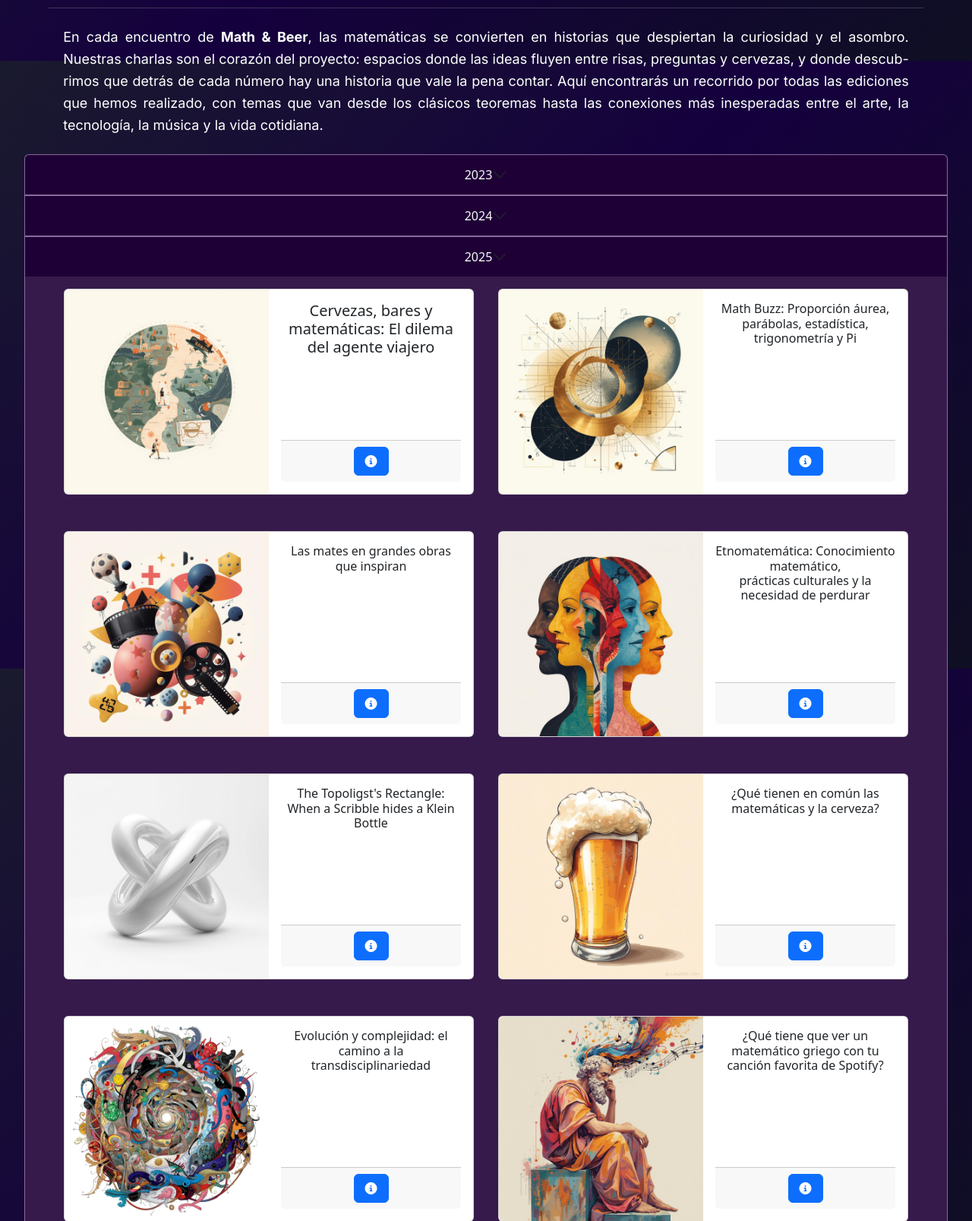
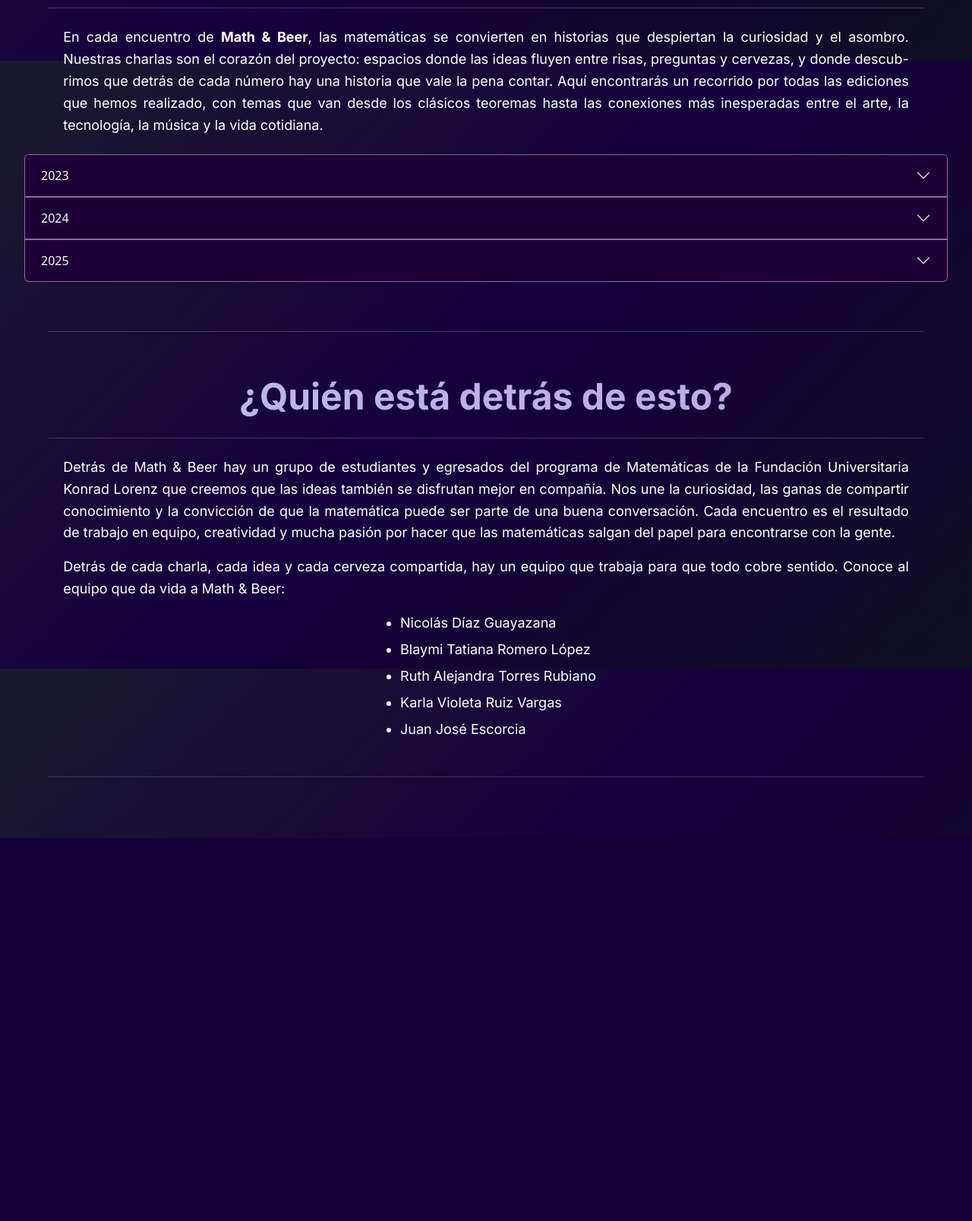
Before and after one commit to Nickdiaz14/math_and_beer_games, a Flask app: page / in a window 1280 px wide. Shown: the part 1520-3127 px from the top of the page at 76% size. After the commit the page ends 2623 px from the top, so only its background shows below. Run offline with Flask 3, Linux system fonts and the light colour scheme; some libraries are stand-ins or nearby versions.

Commit message:
Agregar info a la última parte y cambiar sizing del boton del acordeon

```diff
--- a/static/css/about.css
+++ b/static/css/about.css
@@ -7,6 +7,22 @@
     max-width: 87%;
     text-justify: inter-word;
     hyphens: auto;
+}
+
+.about_text h2 {
+    color: white;
+    font-family: 'Inter', sans-serif;
+    font-weight: 700;
+    font-size: 200%;
+    margin-top: 4vh;
+    margin-bottom: 2vh;
+}
+
+.about_text li {
+    color: white;
+    font-family: 'Inter', sans-serif;
+    font-size: min(4vw, 18px);
+    margin-bottom: 1vh;
 }
 
 .myBg {
@@ -94,4 +110,9 @@
 .accordion-item {
     border: 1px solid rgba(232, 201, 254, 0.53) !important;
     box-sizing: border-box;
+    padding: 1px;
 }
+
+.collapsed::after {
+    filter: invert(1);
+}
--- a/templates/about.html
+++ b/templates/about.html
@@ -23,7 +23,7 @@
                     <ul class="navbar-nav">
                         <li class="nav-item">
                             <button onclick="location.href='#Inicio'" class="nav-link active" aria-current="page">
-                                <i class="fa-solid fa-circle-info"></i> ¿Qué es Math&Beer?
+                                <i class="fa-solid fa-circle-info"></i> ¿Qué es Mathh & Beer?
                             </button>
                         </li>
                         <li class="nav-item">
@@ -44,7 +44,7 @@
 
     <main>
         <hr id="Inicio">
-        <h1 class="title">¿Qué es Math&Beer?</h1>
+        <h1 class="title">¿Qué es Mathh & Beer?</h1>
         <hr>
         <div class="about_text displayColumn">
             <p><strong>Math & Beer</strong> nació de una idea tan simple como poderosa: sacar las matemáticas del aula y llevarlas a un espacio donde cualquiera pudiera disfrutarlas sin miedo ni formalismos. Todo comenzó en una reunión en la <strong>Fundación Universitaria Konrad Lorenz</strong>, cuando <strong>Carlos Díez</strong>, decano y director de Matemáticas en ese entonces, conversaba con un grupo de gestores estudiantiles fascinados por <em>Astronomy on Tap</em>, un evento que acercaba la astronomía al público en bares y cafés. De allí surgió la pregunta que lo cambió todo: ¿por qué no hacer lo mismo con las matemáticas?</p>
@@ -65,7 +65,7 @@
         <div class="accordion displayColumn" id="accordionExample">
             <!-- 2023 -->
             <div class="accordion-item myBg displayColumn">
-                <h2 class="accordion-header myBg">
+                <h2 class="accordion-header myBg w-100">
                     <button class="accordion-button collapsed myBg text-light" type="button" data-bs-toggle="collapse" data-bs-target="#collapseOne" aria-expanded="false" aria-controls="collapseOne">2023</button>
                 </h2>
                 <div id="collapseOne" class="accordion-collapse collapse displayColumn" data-bs-parent="#accordionExample">
@@ -211,7 +211,7 @@
                                         <h3>Lugar</h3>
                                         <p class="modalContent">A Seis Manos, Bogotá</p>
                                         <h3>Resumen</h3>
-                                        <p class="modalContent">¿Cuál de tus habilidades humanas quisieras mejorar? ¿Estarías dispuesto a renunciar a la obsolencia programada que tenemos los humanos? ¿Qué pasaría con la humanidad y que tan ético sería? <br> En esta charla discutiremos sobre los límites y las posibilidades de la mejora humana mediante la tecnología y a explorar el mundo del transhumanismo. Descubre cómo la Inteligencia Artificial puede ayudarnos a superar nuestras limitaciones y las preocupaciones éticas y sociales que surgen con su aplicación. <br> Además, en nuestra charla hablaremos sobre los transformes, una tecnología detrás de las Inteligencias Artificiales más revolucionarias de los últimos meses. <br> No te pierdas esta oportunidad de explorar el futuro y el concepto de la humanidad en la era digital. ¡Únete a nuestro Math&Beer y prepárate para que tu mente explote!</p>
+                                        <p class="modalContent">¿Cuál de tus habilidades humanas quisieras mejorar? ¿Estarías dispuesto a renunciar a la obsolencia programada que tenemos los humanos? ¿Qué pasaría con la humanidad y que tan ético sería? <br> En esta charla discutiremos sobre los límites y las posibilidades de la mejora humana mediante la tecnología y a explorar el mundo del transhumanismo. Descubre cómo la Inteligencia Artificial puede ayudarnos a superar nuestras limitaciones y las preocupaciones éticas y sociales que surgen con su aplicación. <br> Además, en nuestra charla hablaremos sobre los transformes, una tecnología detrás de las Inteligencias Artificiales más revolucionarias de los últimos meses. <br> No te pierdas esta oportunidad de explorar el futuro y el concepto de la humanidad en la era digital. ¡Únete a nuestro Mathh & Beer y prepárate para que tu mente explote!</p>
                                     </div>
                                     <div class="modal-footer myButtons">
                                         <button type="button" class="btn btn-secondary closeButton" data-bs-dismiss="modal">Cerrar</button>
@@ -379,7 +379,7 @@
 
             <!-- 2024 -->
             <div class="accordion-item myBg displayColumn">
-                <h2 class="accordion-header myBg">
+                <h2 class="accordion-header myBg w-100">
                     <button class="accordion-button collapsed myBg text-light" type="button" data-bs-toggle="collapse" data-bs-target="#collapseTwo" aria-expanded="false" aria-controls="collapseTwo">2024</button>
                 </h2>
                 <div id="collapseTwo" class="accordion-collapse collapse displayColumn" data-bs-parent="#accordionExample">
@@ -412,7 +412,7 @@
                                         <p class="modalContent">A Seis Manos, Bogotá</p>
                                         <h3>Resumen</h3>
                                         <p class="modalContent">
-                                            Nos encontraremos en el Math&Beer para leer a Borges con la brújula del NLP (procesamiento de lenguaje natural). Borges quien escribió de Heráclito, el Minotauro, del memorioso Funes. Borges, quien dejó en aprietos a tres o cuatro generaciones de literatos ¿Cómo escribir después de Borges? <br> Cientos de textos circulan con su nombre, pero ¿son todos de su autoría? o ¿hay impostores que sacan partido de su nombre? Responderemos a estas y otras preguntas gracias a las técnicas de análisis de texto desarrolladas por el NLP.
+                                            Nos encontraremos en el Mathh & Beer para leer a Borges con la brújula del NLP (procesamiento de lenguaje natural). Borges quien escribió de Heráclito, el Minotauro, del memorioso Funes. Borges, quien dejó en aprietos a tres o cuatro generaciones de literatos ¿Cómo escribir después de Borges? <br> Cientos de textos circulan con su nombre, pero ¿son todos de su autoría? o ¿hay impostores que sacan partido de su nombre? Responderemos a estas y otras preguntas gracias a las técnicas de análisis de texto desarrolladas por el NLP.
                                         </p>
                                     </div>
                                     <div class="modal-footer myButtons">
@@ -641,10 +641,10 @@
 
             <!-- 2025 -->
             <div class="accordion-item myBg displayColumn">
-                <h2 class="accordion-header myBg">
+                <h2 class="accordion-header myBg w-100">
                     <button class="accordion-button collapsed myBg text-light w-100" type="button" data-bs-toggle="collapse" data-bs-target="#collapseThree" aria-expanded="false" aria-controls="collapseThree">2025</button>
                 </h2>
-                <div id="collapseThree" class="accordion-collapse collapse displayColumn show" data-bs-parent="#accordionExample">
+                <div id="collapseThree" class="accordion-collapse collapse displayColumn" data-bs-parent="#accordionExample">
                     <div class="accordion-body yearBox">
                         <!-- Modal -->
                         <div class="card mb-3 myCard">
@@ -1078,7 +1078,17 @@
         <hr id="Nosotros">
         <h2 class="title">¿Quién está detrás de esto?</h2>
         <hr>
-        <div class="displayColumn about_text">Texto Largo</div>
+        <div class="about_text displayColumn">
+            <p>Detrás de Math & Beer hay un grupo de estudiantes y egresados del programa de Matemáticas de la Fundación Universitaria Konrad Lorenz que creemos que las ideas también se disfrutan mejor en compañía. Nos une la curiosidad, las ganas de compartir conocimiento y la convicción de que la matemática puede ser parte de una buena conversación. Cada encuentro es el resultado de trabajo en equipo, creatividad y mucha pasión por hacer que las matemáticas salgan del papel para encontrarse con la gente.</p>
+            <p>Detrás de cada charla, cada idea y cada cerveza compartida, hay un equipo que trabaja para que todo cobre sentido. Conoce al equipo que da vida a Math & Beer:</p>
+            <ul>
+                <li>Nicolás Díaz Guayazana</li>
+                <li>Blaymi Tatiana Romero López</li>
+                <li>Ruth Alejandra Torres Rubiano</li>
+                <li>Karla Violeta Ruiz Vargas</li>
+                <li>Juan José Escorcia</li>
+            </ul>
+        </div>
         <hr>
     </main>
 
```
